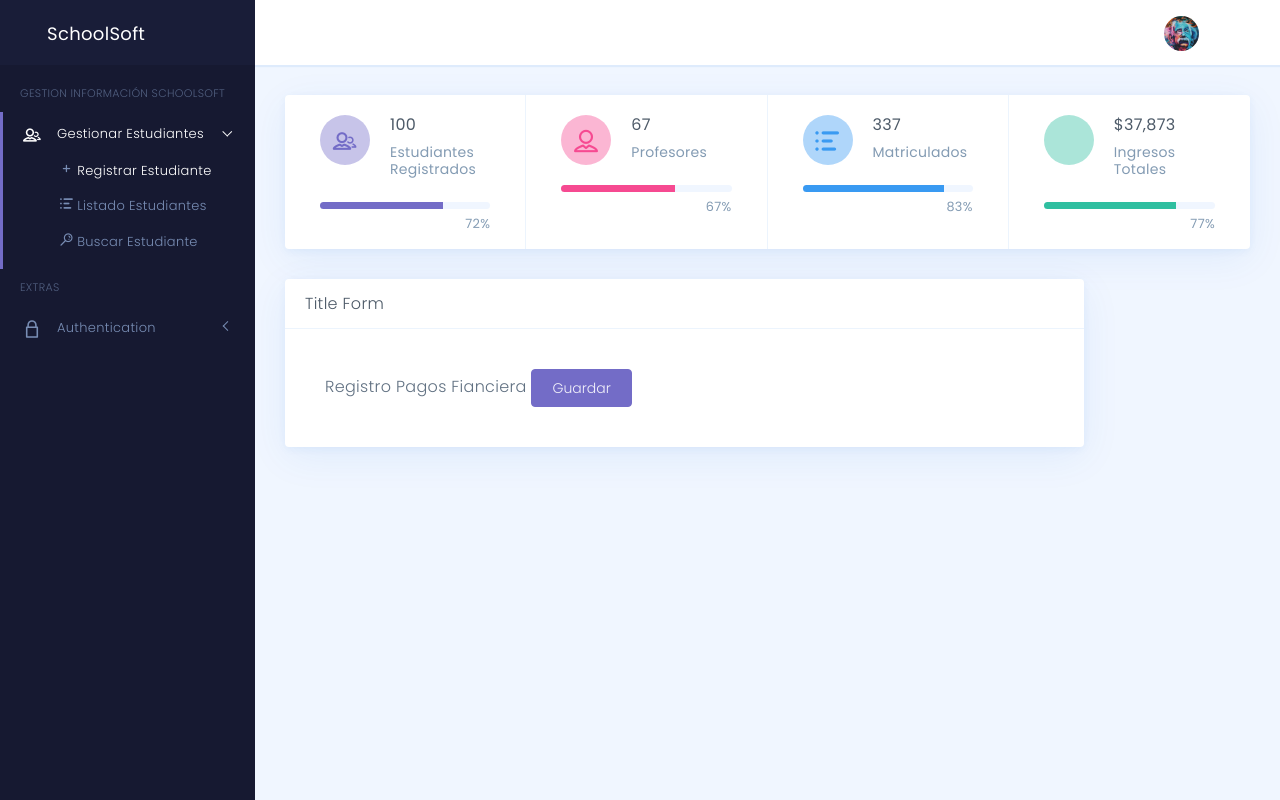
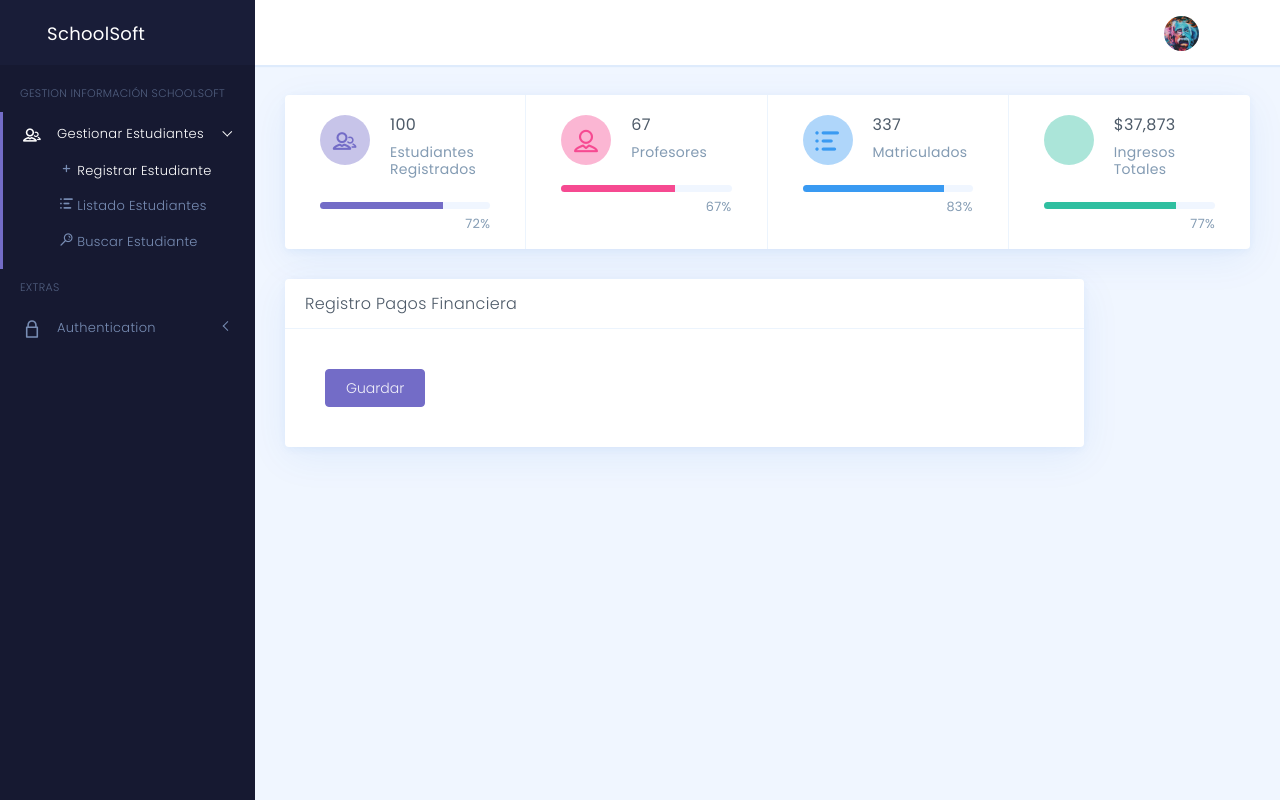
Before and after one commit to Tathan1047/SchoolSoft, a Django app: page /registerpayments/ in a window 1280 px wide. Run offline with Django 3.2, Linux system fonts and the light colour scheme; parts of the project's set-up code (start-up, migrations or seed data) failed here and were passed over; some libraries are stand-ins or nearby versions; some web fonts are replaced.

Commit message:
Corregido Bug plantilla

```diff
--- a/school/template/base.html
+++ b/school/template/base.html
@@ -251,7 +251,7 @@
 						<div class="col-xl-10 col-xxl-12">
 							<div class="card">
 								<h2 class="card-header">
-									{% block TitleForm2 %}Title Form{% endblock %}
+									{% block TitleForm %}Title Form{% endblock %}
 								</h2>
 								<div class="card-body">
 									<div id="monthly-budget">
--- a/school/template/student/registerpayments.html
+++ b/school/template/student/registerpayments.html
@@ -1,11 +1,10 @@
 {% extends "base.html" %}
 {% block title %}Financiera | Pagos {% endblock %}
+{% block TitleForm %}Registro Pagos Financiera{% endblock %}
 {% block content %}
     <div class="container-fluid card-body">
-
         <form method="post">
             {% csrf_token %}
-            {% block TitleForm %}Registro Pagos Fianciera{% endblock %}
             {{  form.as_p }}
             <button type="submit" class="btn btn-primary">Guardar</button>
         </form>
```
